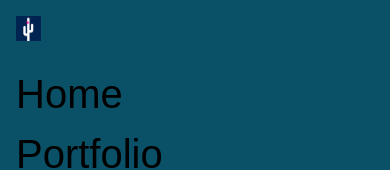
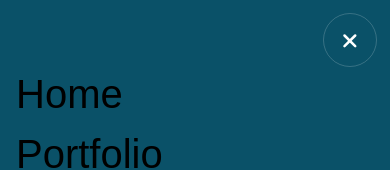
Before and after one commit to lars-de-vries/Portfolio, a plain HTML site: page index.html in a window 390 px wide. Both pictures are taken after a click on the button 347 px from the left and 42 px from the top of the page. Shown: the top 170 px of the page. Drawn offline with nearby package versions, Linux system fonts and the light colour scheme; a web font is replaced by a local one.

Commit message:
hamburger icon fix

```diff
--- a/styles/style.css
+++ b/styles/style.css
@@ -184,16 +184,20 @@ header, main, footer {
 header img {
   width: 25px;
   position: relative;
-  z-index: 9999;
+  z-index: 99;
 
 }
 
 header button {
   padding: 1em;
   border: 1px solid var(--color-borders);
-  background: none;
+  background: var(--color-background);
   border-radius: 50px;
   display: flex;
+  position: fixed;
+  right: 1em;
+  top: 1em;
+  z-index: 9999;
 }
 
 header div {
@@ -240,8 +244,15 @@ nav.menu-active ul {
   transform: translatex(0);
 }
 
+
+
+nav.menu-active button {
+  background: none;
+  border: 1px solid #ffffff30;
+}
+
 nav.menu-active button img {
-  content:url('./images/hamburger-close.svg');
+  content: url('/images/hamburger-close.svg');
 }
 
 
```
